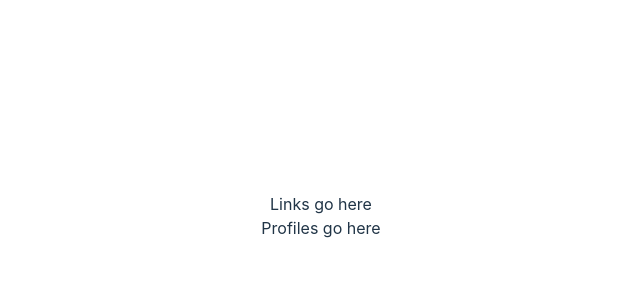
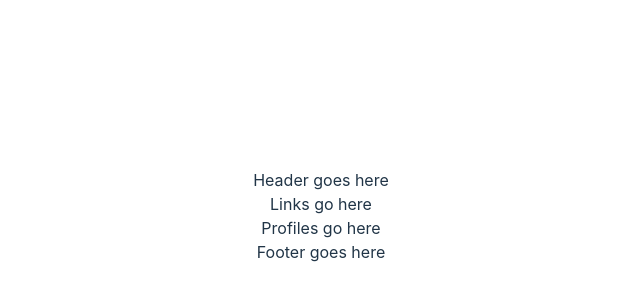
Before and after one commit to Sarbeng/frontend_zuri, a React (Vite) app: page / in a window 1280 px wide. Shown: the part 184-484 px from the top of the page, without its empty margins (319-959 px from the left). Built offline with nearby package versions, Linux system fonts and the light colour scheme.

Commit message:
Header and Footer components Added
I added the link to the output file in the dist folder as well as added two components, Header and Footer

```diff
--- a/index.html
+++ b/index.html
@@ -4,6 +4,7 @@
     <meta charset="UTF-8" />
     <link rel="icon" type="image/svg+xml" href="/vite.svg" />
     <meta name="viewport" content="width=device-width, initial-scale=1.0" />
+    <link href="/dist/output.css" rel="stylesheet">
     <title>Vite + React</title>
   </head>
   <body>
--- a/src/App.jsx
+++ b/src/App.jsx
@@ -3,14 +3,18 @@ import reactLogo from './assets/react.svg'
 import './App.css'
 import Links from './components/Links'
 import Profile from  './components/Profile'
+import Header from './components/Header'
+import Footer from './components/Footer'
 
 function App() {
   const [count, setCount] = useState(0)
 
   return (
     <div className="App">
+      <Header />
       <Links />
       <Profile />
+      <Footer />
     </div>
   )
 }
--- /dev/null
+++ b/src/components/Footer.jsx
@@ -0,0 +1,9 @@
+import React from "react";
+
+export default function Footer(){
+    return(
+        <div>
+            Footer goes here
+        </div>
+    )
+}
--- /dev/null
+++ b/src/components/Header.jsx
@@ -0,0 +1,9 @@
+import React from "react";
+
+export default function Header(){
+    return(
+        <div>
+            Header goes here
+        </div>
+    )
+}
```
